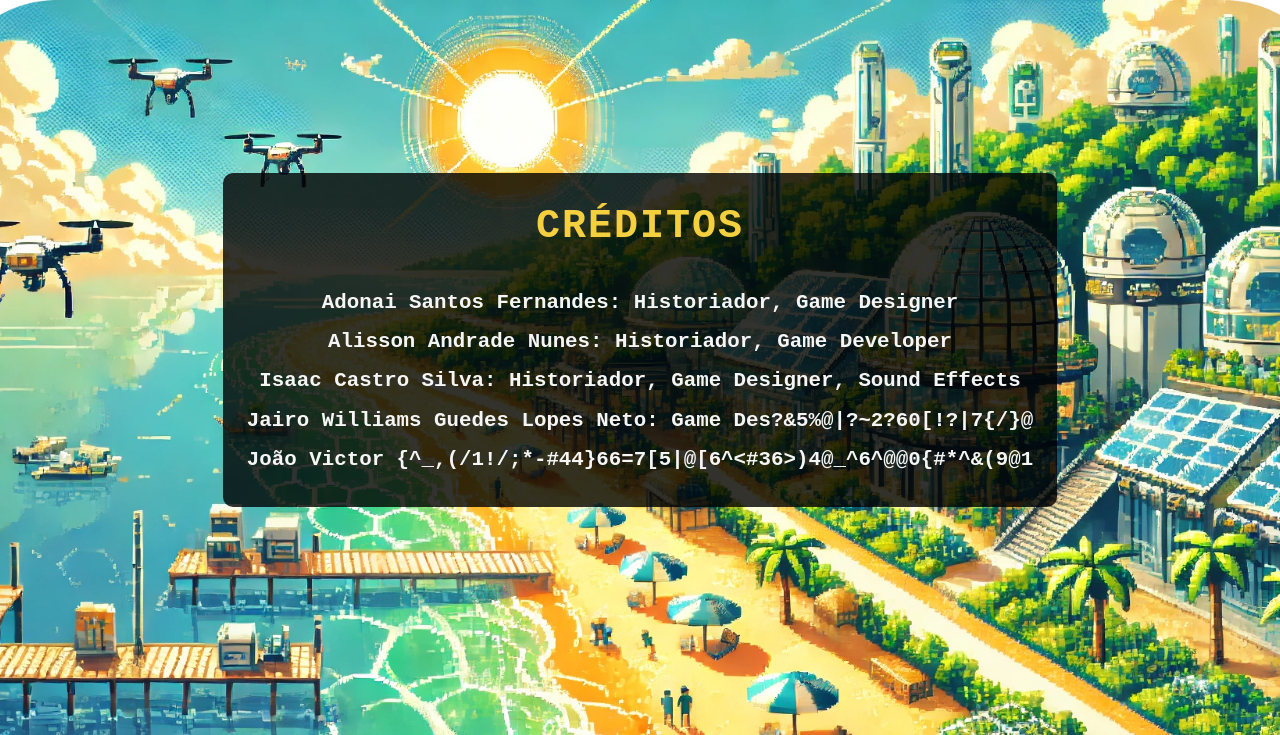
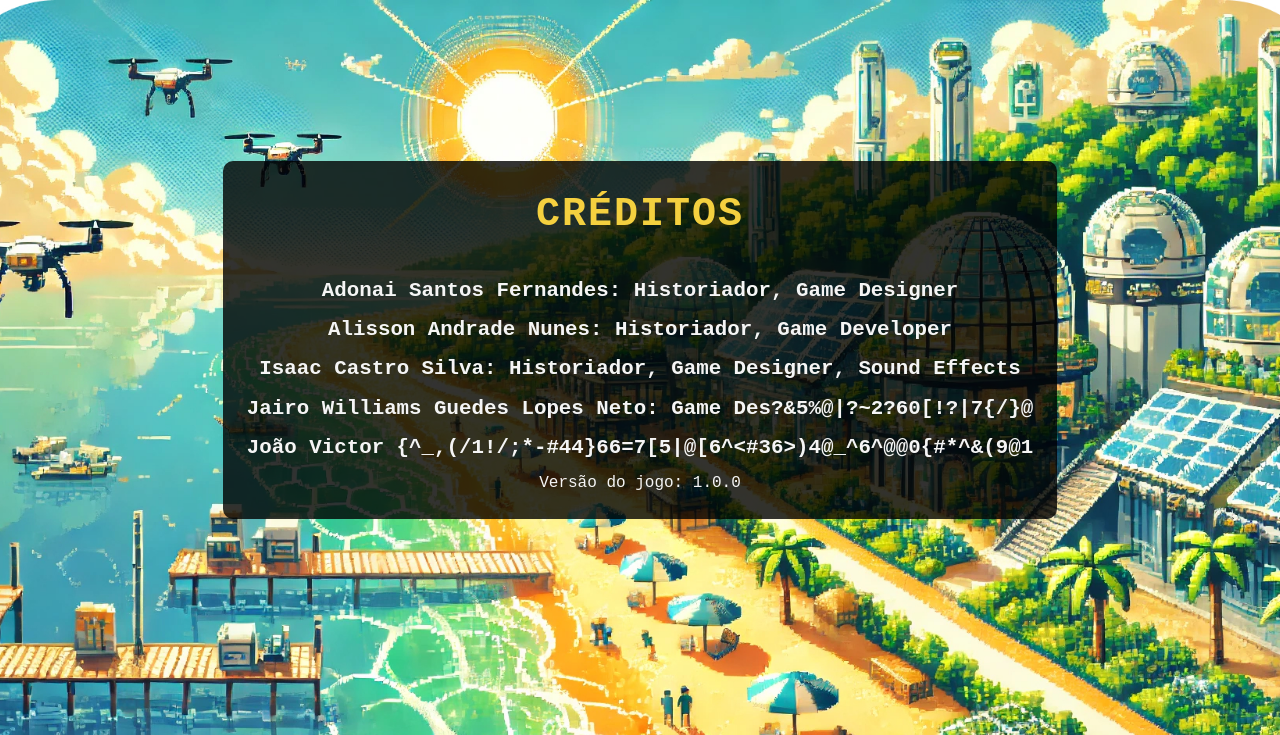
Before and after one commit to AlissoNNunes1/firewall_zero, a Django app: page /game/credits/ in a window 1280 px wide. Shown: the top 735 px of the page. Run offline with Django 5.2, Linux system fonts and the light colour scheme; some web fonts are replaced.

Commit message:
feat(credits): display game version in credits section

```diff
--- a/game/templates/game/credits.html
+++ b/game/templates/game/credits.html
@@ -46,6 +46,10 @@
                         class="name"
                         data-name="Raphael Moraes Goettenauer de Oliveira: Designer, Character Maker"
                     ></div>
+
+                    <div>
+                        <p>Versão do jogo: 1.0.0</p>
+                    </div>
                 </div>
             </div>
         </div>
```
